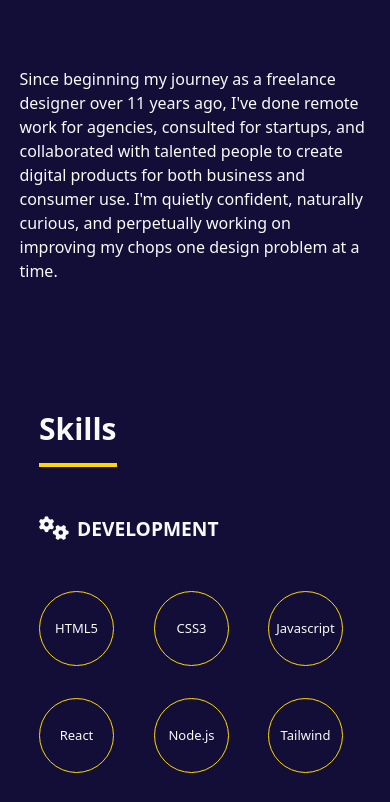
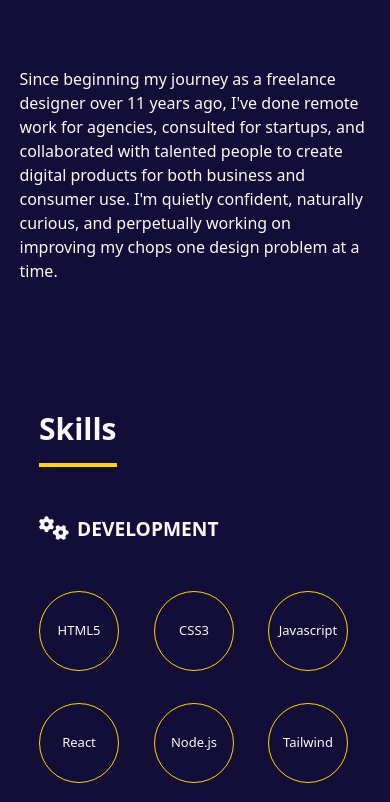
Before and after one commit to Martinsadepoju4/portfolio, a website: page index.html in a window 390 px wide. Shown: the part 1173-1975 px from the top of the page. Drawn offline with nearby package versions, Linux system fonts and the light colour scheme; a web font is replaced by a local one.

```diff
--- a/index.html
+++ b/index.html
@@ -75,7 +75,7 @@
             <div class="what i do">
 
             </div>
-        <div class="skills pb-32 m-auto lg:w-[80%] w-[80%] text-[#f9f9f9] w-[100%]">
+        <div class="skills pb-32 m-auto lg:w-[80%] w-[80%] text-[#f9f9f9] md:w-[90%]">
           <div class="">
 
           <h3 class="w-[fit-content] lg:text text-3xl pb-4 mb-12 font-bold border-b-4 border-[#FFD700]">Skills</h3>
--- a/input.css
+++ b/input.css
@@ -412,8 +412,8 @@
     color: #130e38 !important;
   }
   .skillbox-hover-content {
-    height: 75px;
-    width: 75px;
+    height: 80px;
+    width: 80px;
     font-size: small;
   }
 }
```
